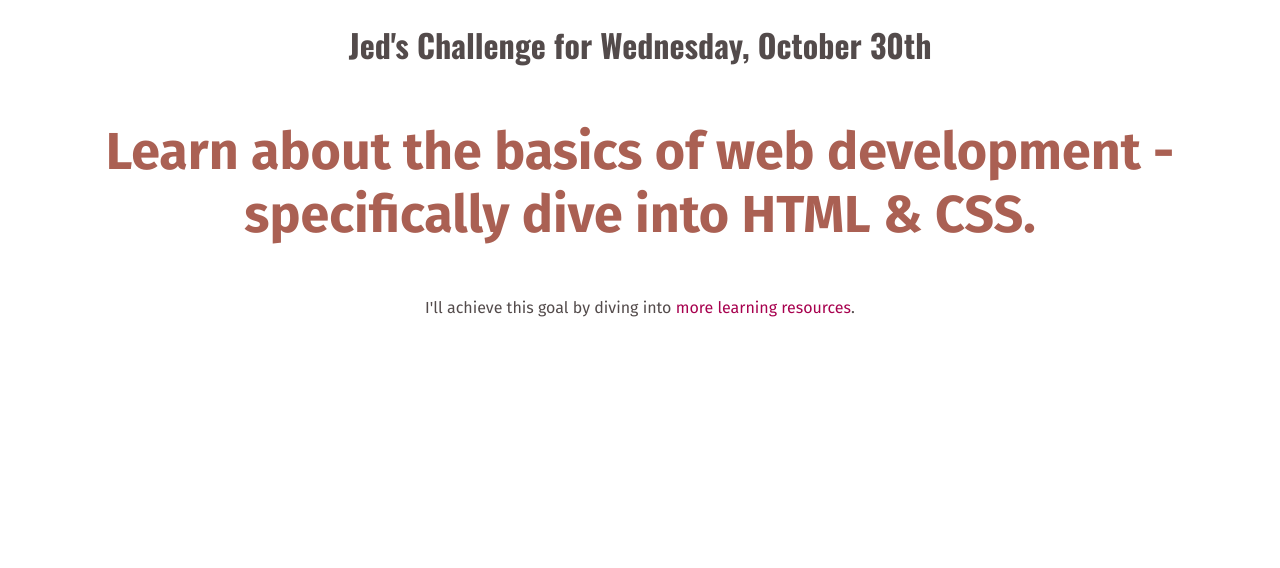
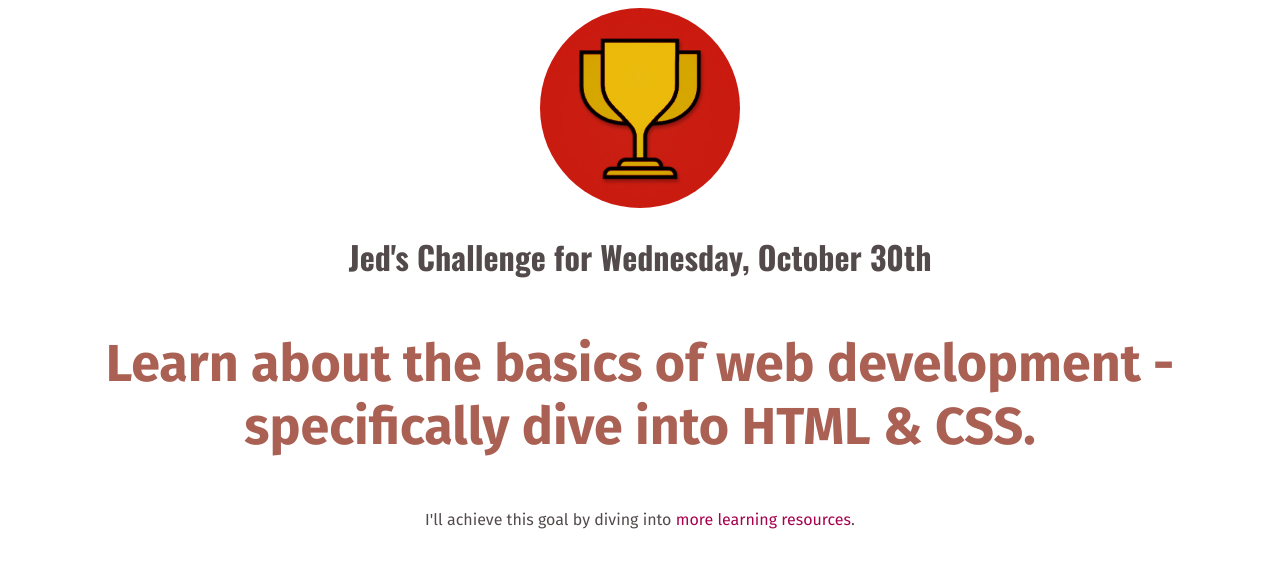
Before and after one commit to Jimcl6/100-Days-of-Code, a plain HTML site: page Day 05/index.html in a window 1280 px wide. Drawn offline with nearby package versions, Linux system fonts and the light colour scheme.

Commit message:
started day 05

```diff
--- a/Day 05/daily-challenge.css
+++ b/Day 05/daily-challenge.css
@@ -9,18 +9,25 @@ h1 {
   text-align: center;
   color: rgb(83, 75, 75);
 }
-
 a {
   color: rgb(167, 1, 78);
   text-decoration: none;
 }
-
 a:hover {
   text-decoration: underline;
 }
-
 #todays-challenge {
   color: rgb(170, 96, 83);
   font-weight: bold;
   font-size: 52px;
 }
+
+img {
+  width: 200px;
+  height: 200px;
+  border-radius: 100px;
+}
+
+body {
+  text-align: center;
+}
--- a/Day 05/index.html
+++ b/Day 05/index.html
@@ -12,6 +12,7 @@
   </head>
 
   <body>
+    <img src="challenges-trophy.jpg" alt="challenge-trophy">
     <h1>Jed's Challenge for Wednesday, October 30th</h1>
     <p id="todays-challenge">
       Learn about the basics of web development - specifically dive into HTML &
```
Also changed, not shown: Day 05/challenges-trophy.jpg (added). Lines whose indentation alone changed are shown as unchanged.
